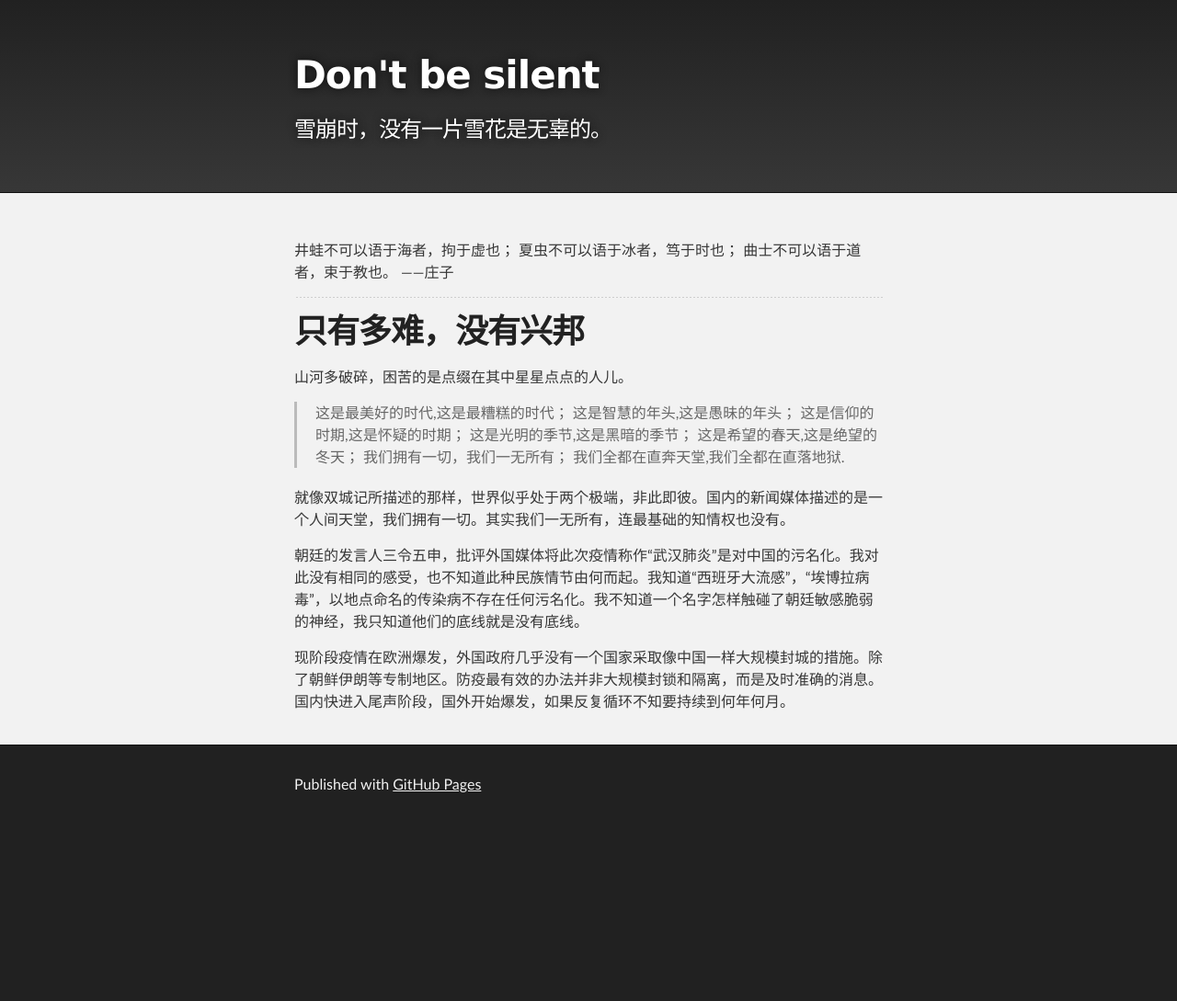
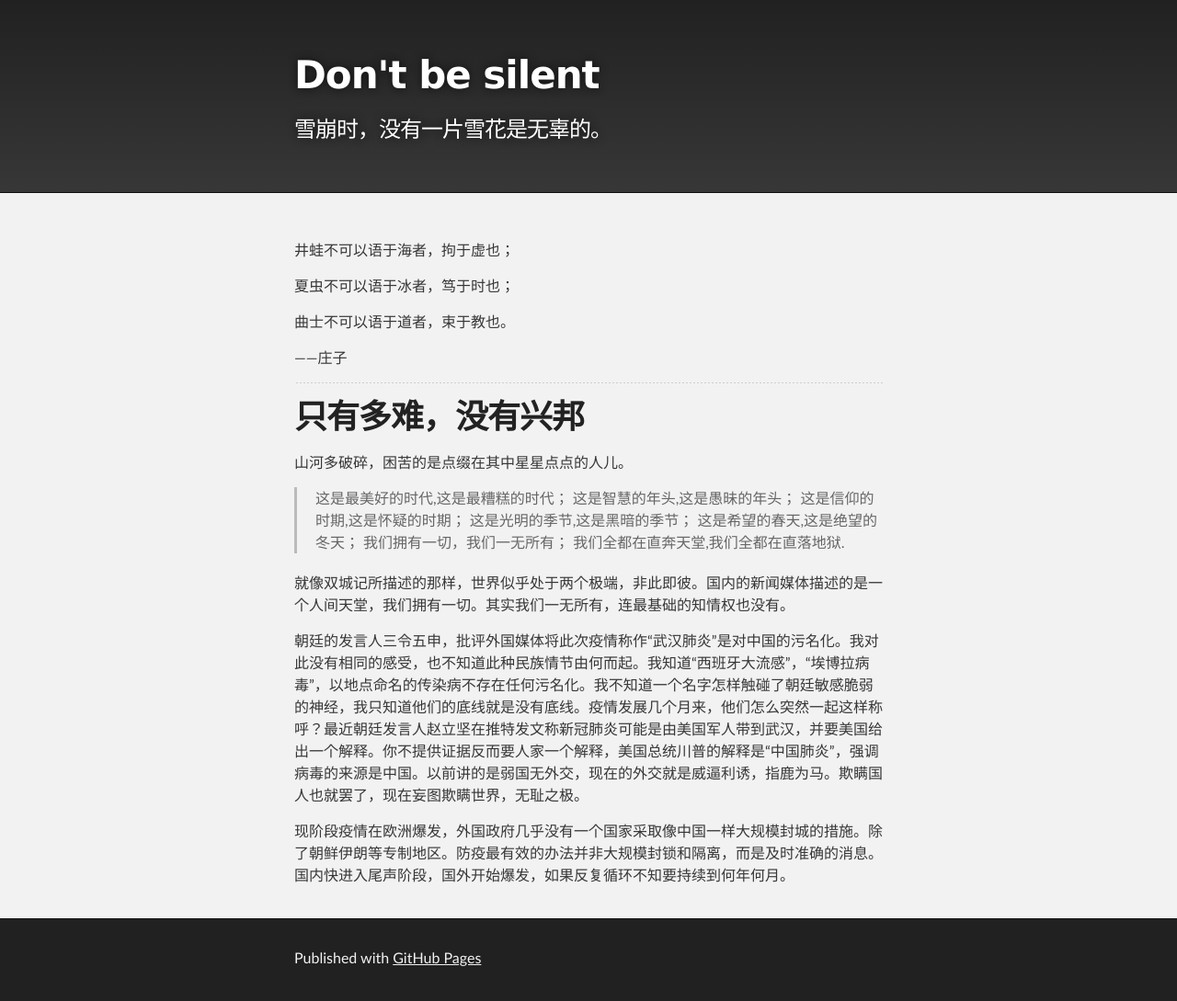
Before and after one commit to dontbesilent/dontbesilent.github.io, a Jekyll site: the page built from page/essay-1.md, in a window 1280 px wide. Shown: the whole page at 92% size. Built offline with Jekyll 4.4.1, drawn with Linux system fonts in a browser that asks for light colours; before the commit the page ends 900 px from its top, so only the background shows below that.

Commit message:
中国肺炎

```diff
--- a/page/essay-1.md
+++ b/page/essay-1.md
@@ -2,8 +2,11 @@
 layout: default
 ---
 井蛙不可以语于海者，拘于虚也；
+
 夏虫不可以语于冰者，笃于时也；
+
 曲士不可以语于道者，束于教也。
+
 ——庄子
 
 * * *
@@ -22,6 +25,6 @@ layout: default
 
 就像双城记所描述的那样，世界似乎处于两个极端，非此即彼。国内的新闻媒体描述的是一个人间天堂，我们拥有一切。其实我们一无所有，连最基础的知情权也没有。
 
-朝廷的发言人三令五申，批评外国媒体将此次疫情称作“武汉肺炎”是对中国的污名化。我对此没有相同的感受，也不知道此种民族情节由何而起。我知道“西班牙大流感”，“埃博拉病毒”，以地点命名的传染病不存在任何污名化。我不知道一个名字怎样触碰了朝廷敏感脆弱的神经，我只知道他们的底线就是没有底线。
+朝廷的发言人三令五申，批评外国媒体将此次疫情称作“武汉肺炎”是对中国的污名化。我对此没有相同的感受，也不知道此种民族情节由何而起。我知道“西班牙大流感”，“埃博拉病毒”，以地点命名的传染病不存在任何污名化。我不知道一个名字怎样触碰了朝廷敏感脆弱的神经，我只知道他们的底线就是没有底线。疫情发展几个月来，他们怎么突然一起这样称呼？最近朝廷发言人赵立坚在推特发文称新冠肺炎可能是由美国军人带到武汉，并要美国给出一个解释。你不提供证据反而要人家一个解释，美国总统川普的解释是“中国肺炎”，强调病毒的来源是中国。以前讲的是弱国无外交，现在的外交就是威逼利诱，指鹿为马。欺瞒国人也就罢了，现在妄图欺瞒世界，无耻之极。
 
 现阶段疫情在欧洲爆发，外国政府几乎没有一个国家采取像中国一样大规模封城的措施。除了朝鲜伊朗等专制地区。防疫最有效的办法并非大规模封锁和隔离，而是及时准确的消息。国内快进入尾声阶段，国外开始爆发，如果反复循环不知要持续到何年何月。
```
